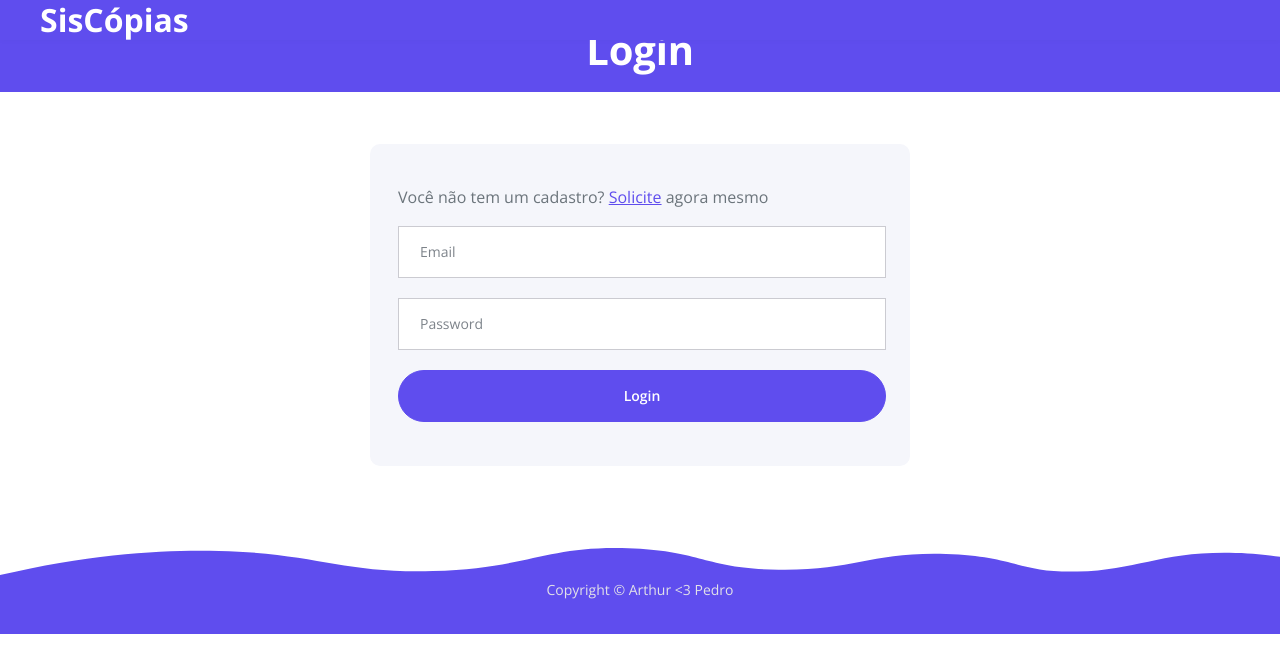
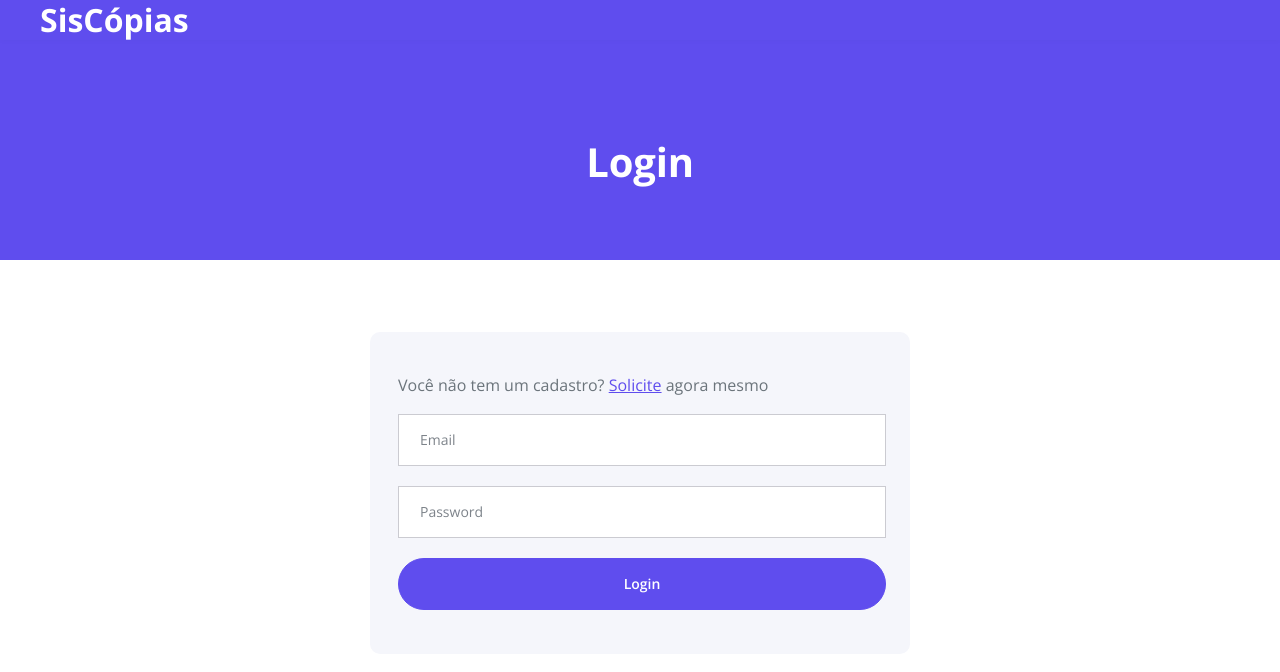
Before and after one commit to arthurcvm/SisCopias, a Next.js app in the folder front/: page / in a window 1280 px wide. Shown: the top 672 px of the page. Built offline with nearby package versions, Linux system fonts and the light colour scheme.

Commit message:
refactor: remove footer

```diff
--- a/front/src/assets/css/styles.css
+++ b/front/src/assets/css/styles.css
@@ -1204,7 +1204,7 @@ input[type='checkbox'] {
 .footer-decoration {
 	position: relative;
 	width: 100%;
-	height: 10px;
+	height: 20px;
 }
 
 .footer-decoration .footer-frame {
@@ -1212,11 +1212,11 @@ input[type='checkbox'] {
 	bottom: 0;
 	left: 0;
 	width: 100%;
-	height: 10px;
+	height: 20px;
 }
 
 .footer {
-	padding-top: 1rem;
+	padding-top: 4rem;
 	padding-bottom: 1rem;
 	background-color: #5f4dee;
 }
@@ -1291,8 +1291,8 @@ a:hover.back-to-top {
 /*     Extra Pages     */
 /***********************/
 .ex-header {
-	padding-top: 1.5rem;
-	padding-bottom: 0.5rem;
+	padding-top: 8.5rem;
+	padding-bottom: 4rem;
 	background-color: #5f4dee;
 }
 
@@ -1598,7 +1598,7 @@ a:hover.back-to-top {
 	}
 
 	.footer-decoration .footer-frame {
-		height: 30px;
+		height: 60px;
 	}
 	/* end of footer */
 
@@ -1749,4 +1749,8 @@ a:hover.back-to-top {
 	}
 	/* end of extra pages */
 }
+
+::-webkit-scrollbar {
+  width: 0px;
+}
 /* end of min-width 1200px */
--- a/front/src/pages/index.tsx
+++ b/front/src/pages/index.tsx
@@ -38,7 +38,7 @@ export default function Home() {
           <div className="container">
             <div className="row">
               <div className="col-xl-6 offset-xl-3">
-                <div className="text-box mt-1 mb-1">
+                <div className="text-box mt-4 mb-7">
                   <p>
                     Você não tem um cadastro?{' '}
                     <a className="blue" href="sign-up.html">
@@ -62,7 +62,7 @@ export default function Home() {
                     </div>
                     <div className="form-group">
                       <input
-                        type="text"
+                        type="password"
                         className="form-control-input"
                         id="password"
                         required
@@ -88,7 +88,7 @@ export default function Home() {
           </div>
         </div>
 
-        <div className="footer-decoration">
+        {/* <div className="footer-decoration">
           <svg
             className="footer-frame"
             data-name="Layer 1"
@@ -106,6 +106,20 @@ export default function Home() {
           </svg>
         </div>
 
+        <div className="footer">
+          <div className="container">
+            <div className="row">
+              <div className="col-lg-4" />
+              <div className="col-lg-4">
+                <div className="text-container second">
+                  <h6 />
+                </div>
+              </div>
+              <div className="col-lg-4" />
+            </div>
+          </div>
+        </div>
+
         <div className="copyright">
           <div className="container">
             <div className="row">
@@ -117,7 +131,7 @@ export default function Home() {
               </div>
             </div>
           </div>
-        </div>
+        </div> */}
       </main>
     </div>
   );
```
